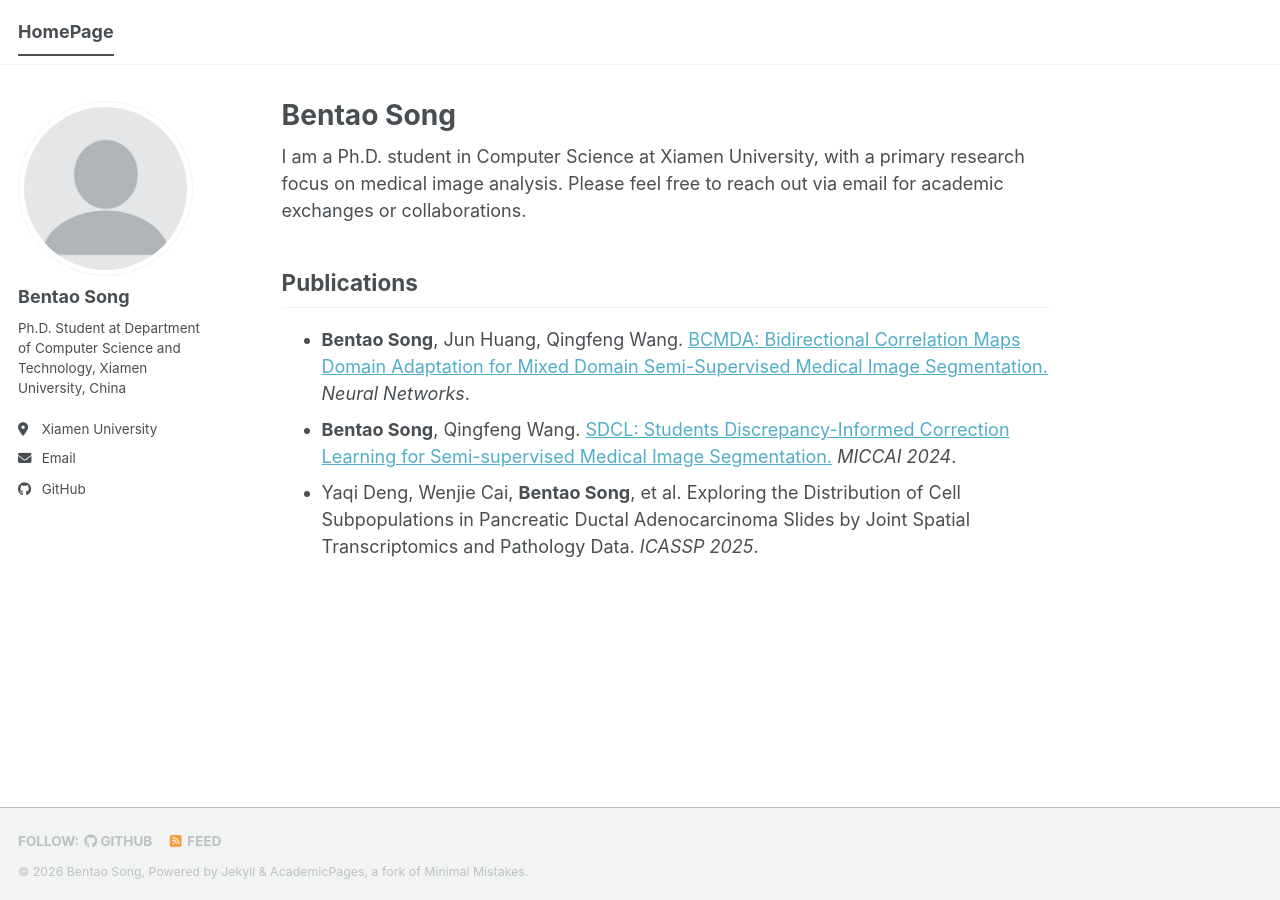
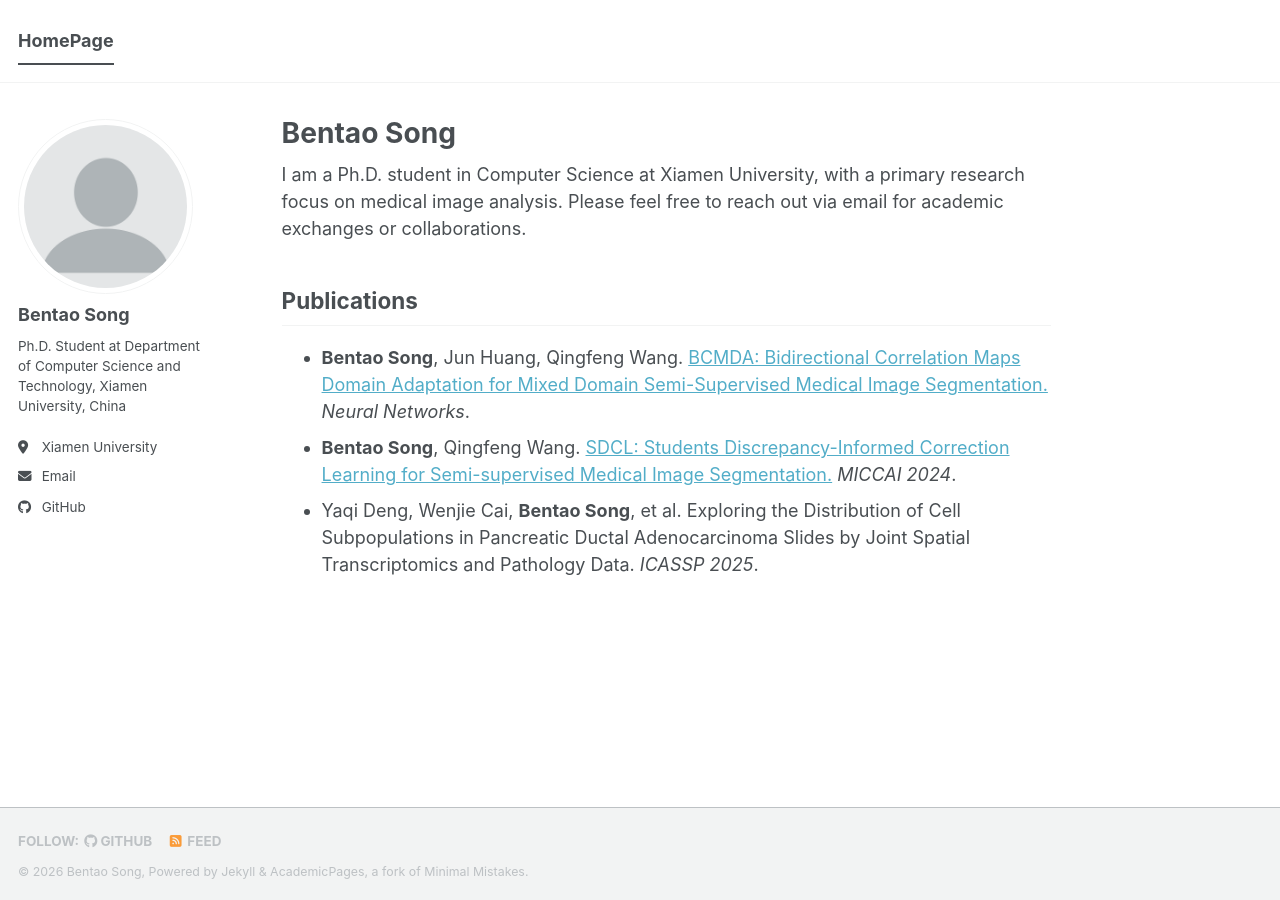
Before and after one commit to pascalcpp/pascalcpp.github.io, a Jekyll site: the page built from _pages/about.md, in a window 1280 px wide. Built offline with Jekyll 4.4.1, drawn with Linux system fonts in a browser that asks for light colours; a script bundle is joined from its source files by our own code; library files that are not in the unit come from our copies.

Commit message:
Update _masthead.scss

```diff
--- a/_sass/layout/_masthead.scss
+++ b/_sass/layout/_masthead.scss
@@ -1,13 +1,14 @@
+
 /* ==========================================================================
    MASTHEAD
    ========================================================================== */
 
 .masthead {
   position: fixed;
-  background: var(--global-bg-color);
-  height: fit-content;
   top: 0;
   width: 100%;
+  height: fit-content;
+  background: var(--global-bg-color);
 
   -webkit-animation: intro 0.3s both;
           animation: intro 0.3s both;
@@ -19,15 +20,15 @@
     content: "";
     position: absolute;
     bottom: 0;
+    width: 100%;
     height: 1px;
     background: var(--global-border-color);
-    width: 100%;
   }
 
   &__inner-wrap {
     @include container;
     @include clearfix;
-    padding: 0.5em 1em;
+    padding: 1em 1em 1em;
     font-family: $sans-serif-narrow;
 
     @include breakpoint($x-large) {
@@ -55,27 +56,26 @@
 }
 
 .masthead__menu-item {
-  background-color: var(--global-bg-color);
   display: block;
   list-style-type: none;
   white-space: nowrap;
+  background-color: var(--global-bg-color);
 
   &--lg {
     padding-right: 2em;
     font-weight: 700;
   }
-}
 
-.masthead__menu-item.selected a {
+  &.selected a {
     color: var(--global-text-color);
     font-weight: 700;
     border-bottom: 2px solid var(--global-text-color);
-  pointer-events: none; /* Move this here */
-  cursor: default; /* Move this here too */
+    pointer-events: none;
+    cursor: default;
   }
 
-.masthead__menu-item.selected a:hover {
+  &.selected a:hover {
     color: var(--global-text-color);
     border-bottom: 2px solid var(--global-text-color);
-  /* No need to repeat pointer-events and cursor here */
   }
+}
```
Lines whose indentation alone changed are shown as unchanged.
